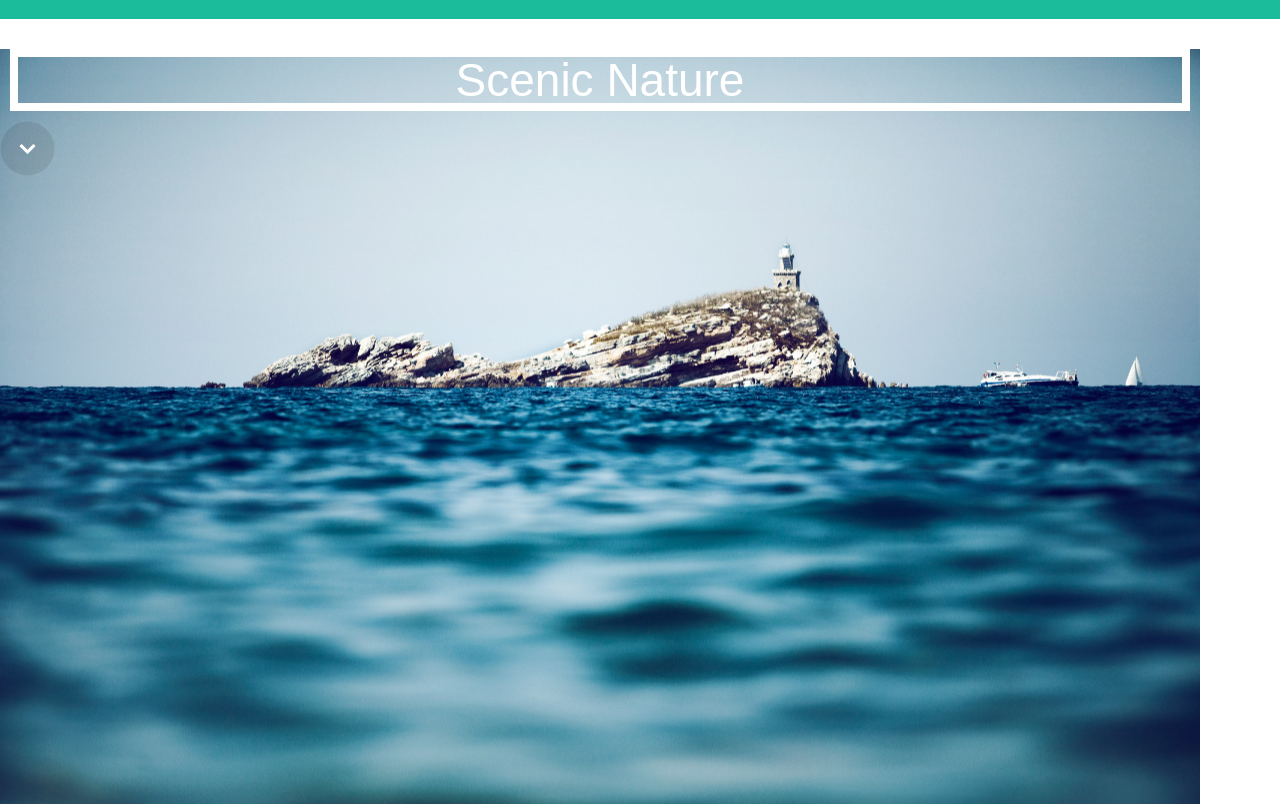
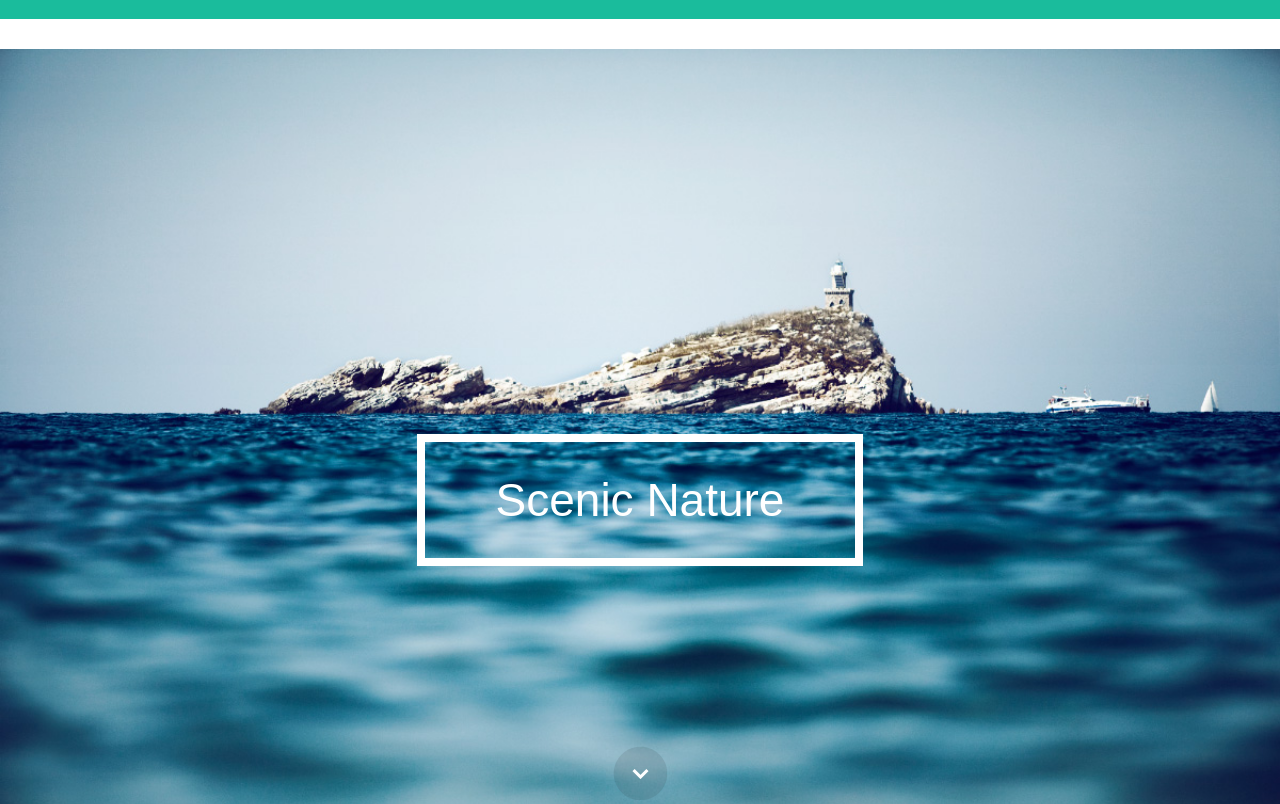
Before and after one commit to chenizzle/startup_framework_lite, a plain HTML site: page index.html in a window 1280 px wide. Shown: the part 2620-3424 px from the top of the page. Drawn offline with Linux system fonts and the light colour scheme.

Commit message:
changes_2

```diff
--- a/index.html
+++ b/index.html
@@ -91,7 +91,9 @@
                     </ul>
                 </div>
                 <div class="box one_third">
-
+                    <div id="phone">
+                        <img src="img/img_1.jpg">
+                    </div>
                 </div>
             </div>
         </div>
@@ -111,8 +113,11 @@
         </div>
 
         <div id="nature">
-            <p class="title">Scenic Nature</p>
-            <a href="#"><img src="/img/arrow.png"></a>
+            <img class="nature_bg" src="img/nature.jpg">
+            <div class="container clearfix">
+                <p class="title">Scenic Nature</p>
+                <a href="#"></a>
+            </div>
         </div>
 
         <div id="footer">
--- a/style.css
+++ b/style.css
@@ -106,6 +106,12 @@ a {
 .content_wrapper {
     display: block;
     margin-left: 160px;
+}
+.nature_bg {
+    position: absolute;
+    left: 0;
+    top: 0;
+    width: 100%;
 }
 #try {
     min-width: 970px;
@@ -329,16 +335,27 @@ a {
 }
 #nature {
     margin: 0 0 30px;
-    width: 1200px;
     height: 800px;
-    background: url("img/nature.jpg") no-repeat;
-    background-position: center;
+    position: relative;
+    overflow: hidden;
+}
+#nature .container {
+    position: relative;
 }
 #nature p {
     font-size: 46px;
     color: #ffffff;
     border: 8px solid #fff;
-    margin: 10px 10px;
+    margin: 385px auto 0;
+    width: 360px;
+    padding: 35px 35px;
+}
+#nature a{
+    display: block;
+    background: url("/img/arrow.png");
+    width: 54px;
+    height: 54px;
+    margin: 180px auto 0px;
 }
 #footer {
     padding: 0 0 50px;
@@ -366,3 +383,9 @@ a {
     font-size: 22px;
     text-align: center;
 }
+#phone {
+    width: 245px;
+    height: 526px;
+    background: url("img/iphone.jpg");
+    padding: 88px 24px 0;
+}
```
Also changed, not shown: img/img_1.jpg (added), img/iphone.jpg (added).
